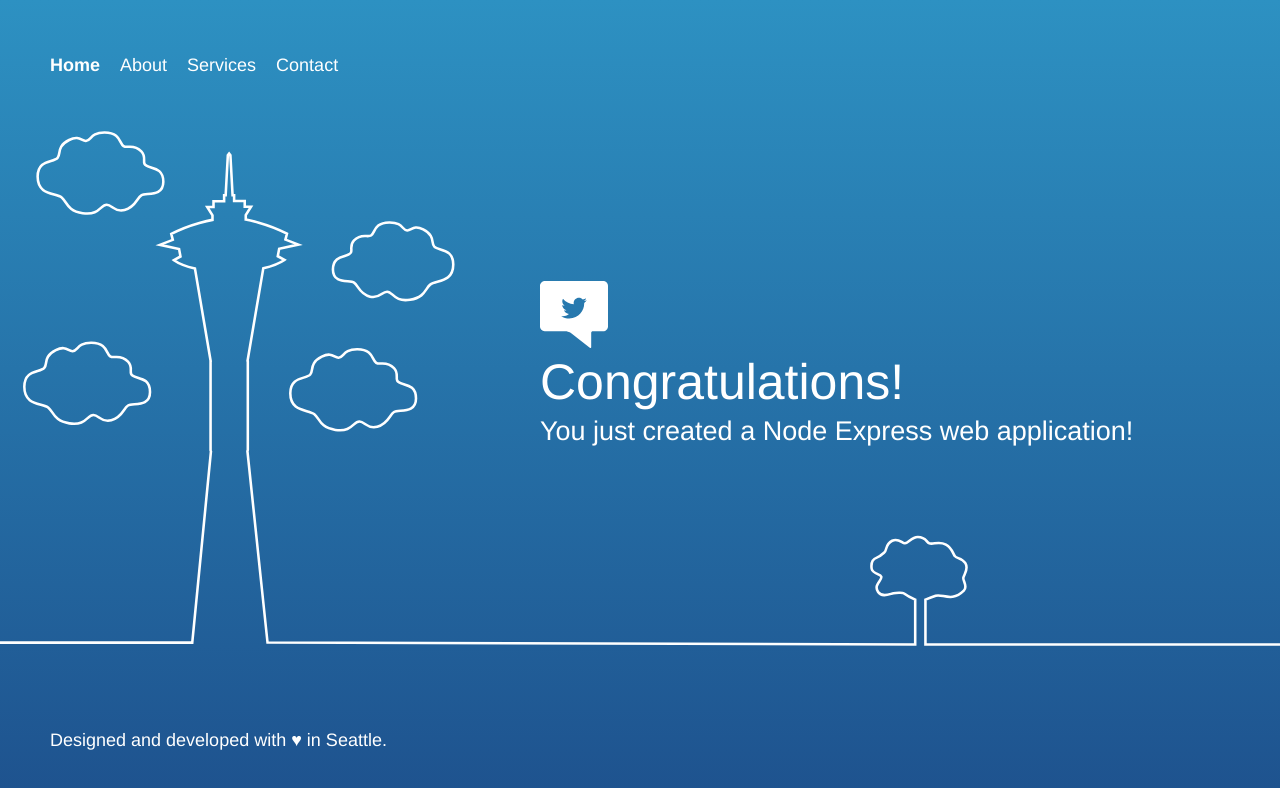
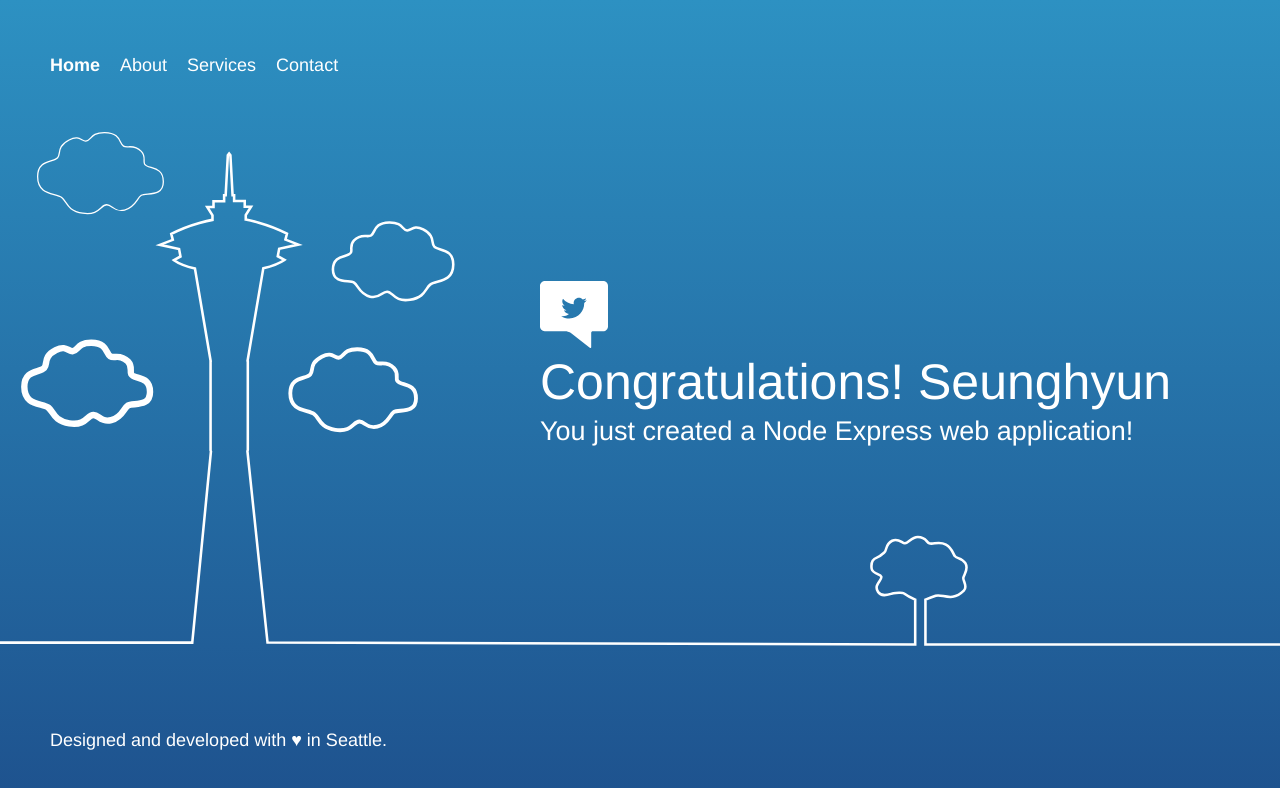
Before and after one commit to dreamyoon/portfolio, a website: page public/index.html in a window 1280 px wide. Drawn offline with Linux system fonts and the light colour scheme.

Commit message:
first commit

```diff
--- a/public/index.html
+++ b/public/index.html
@@ -23,19 +23,19 @@
                                                                                                   c-15.8-8.3-32.2-11-32.2-11v-3.6l4.1-6.5h-4.9v-4.4h-8.3V244h-1.2l-1.7-31.2l-1-1.3l-1,1.3l-1.7,31.2h-1.2v4.8h-8.3v4.4h-4.9
                                                                                                   l4.1,6.5v3.6c0,0-16.5,2.7-32.2,11l1.2,4.6l-10.1,3.9l15,3.3l1.1,5.8l-5.1,2.9c0,0,5.5,3.9,16.4,6.5l12.3,72.4l-0.1,0.1v69.6
                                                                                                   l0.3,0.8l-14.6,149.4h-1.2H-11"/>
-                    <path class="path" fill="none" stroke="#FFFFFF" stroke-width="2" stroke-miterlimit="10" d="M8,393.7c0-13.5,12.1-10.8,15.6-14.7
+                    <path class="path" fill="none" stroke="#FFFFFF" stroke-width="5" stroke-miterlimit="10" d="M8,393.7c0-13.5,12.1-10.8,15.6-14.7
                                                                                                   c2.8-3.2-1-8.8,9-13.9c7.9-4.1,9.7,1,13.1,0.8c4.5-0.3,3.3-6.7,14.7-6.6c12.7,0.2,11.2,8.4,14.7,10.6c3,1.9,7.9-2.1,13.9,4.1
                                                                                                   c3.8,4,1.3,7.4,2.5,9.8c2.2,4.4,14.7,0.9,14.7,13.9c0,12.2-13.5,8.3-17.2,10.6c-3.6,2.3-4.4,9.3-13.1,11.5c-8,2-9.5-4-13.9-4.1
                                                                                                   c-5-0.1-5.5,8.6-18.8,6.6c-12.3-1.9-12.3-9.1-16.4-12.3C21.9,406.3,8,408.6,8,393.7z"/>
                     <path class="path" fill="none" stroke="#FFFFFF" stroke-width="2" stroke-miterlimit="10" d="M325.1,313.9c-3.9,3-3.9,10-15.7,11.8
                                                                                                   c-12.8,2-13.3-6.4-18-6.3c-4.3,0.1-5.7,5.8-13.3,3.9c-8.4-2.1-9.1-8.8-12.5-11c-3.6-2.3-16.5,1.5-16.5-10.2c0-12.4,12-9.1,14.1-13.3
                                                                                                   c1.1-2.3-1.3-5.6,2.4-9.4c5.8-6,10.4-2.1,13.3-3.9c3.4-2.1,2-10,14.1-10.2c11-0.2,9.9,6,14.1,6.3c3.3,0.2,5-4.7,12.5-0.8
-                                                                                                  c9.6,4.9,6,10.3,8.6,13.3c3.3,3.7,14.9,1.2,14.9,14.1C343.1,312.5,329.8,310.3,325.1,313.9z"/>
-                    <path class="path" fill="none" stroke="#FFFFFF" stroke-width="2" stroke-miterlimit="10" d="M18.4,229.5c0-13.5,12.1-10.8,15.6-14.7
+                                                                                                    c9.6,4.9,6,10.3,8.6,13.3c3.3,3.7,14.9,1.2,14.9,14.1C343.1,312.5,329.8,310.3,325.1,313.9z"/>
+                    <path class="path" fill="none" stroke="#FFFFFF" stroke-width="1" stroke-miterlimit="10" d="M18.4,229.5c0-13.5,12.1-10.8,15.6-14.7
                                                                                                   c2.8-3.2-1-8.8,9-13.9c7.9-4.1,9.7,1,13.1,0.8c4.5-0.3,3.3-6.7,14.7-6.6c12.7,0.2,11.2,8.4,14.7,10.6c3,1.9,7.9-2.1,13.9,4.1
                                                                                                   c3.8,4,1.3,7.4,2.5,9.8c2.2,4.4,14.7,0.9,14.7,13.9c0,12.2-13.5,8.3-17.2,10.6c-3.6,2.3-4.4,9.3-13.1,11.5c-8,2-9.5-4-13.9-4.1
                                                                                                   c-5-0.1-5.5,8.6-18.8,6.6c-12.3-1.9-12.3-9.1-16.4-12.3C32.2,242.1,18.4,244.4,18.4,229.5z"/>
-                    <path class="path" fill="none" stroke="#FFFFFF" stroke-width="2" stroke-miterlimit="10" d="M215.8,398.8c0-13.5,12.1-10.8,15.6-14.7
+                    <path class="path" fill="none" stroke="#FFFFFF" stroke-width="3" stroke-miterlimit="10" d="M215.8,398.8c0-13.5,12.1-10.8,15.6-14.7
                                                                                                   c2.8-3.2-1-8.8,9-13.9c7.9-4.1,9.7,1,13.1,0.8c4.5-0.3,3.3-6.7,14.7-6.6c12.7,0.2,11.2,8.4,14.7,10.6c3,1.9,7.9-2.1,13.9,4.1
                                                                                                   c3.8,4,1.3,7.4,2.5,9.8c2.2,4.4,14.7,0.9,14.7,13.9c0,12.2-13.5,8.3-17.2,10.6c-3.6,2.3-4.4,9.3-13.1,11.5c-8,2-9.5-4-13.9-4.1
                                                                                                   c-5-0.1-5.5,8.6-18.8,6.6c-12.3-1.9-12.3-9.1-16.4-12.3C229.7,411.3,215.8,413.6,215.8,398.8z"/>
@@ -58,7 +58,7 @@
         <div class="message">
             <a class="twitter-link" href="http://twitter.com/home/?status=I%20created%20a%20project%20with%20AWS%20CodeStar!%20%23AWS%20%23AWSCodeStar%20https%3A%2F%2Faws.amazon.com%2Fcodestar"><img src="img/tweet.svg" /></a>
             <div class="text">
-                <h1>Congratulations!</h1>
+                <h1>Congratulations! Seunghyun</h1>
                 <h2>You just created a Node Express web application!</h2>
             </div>
         </div>
```
